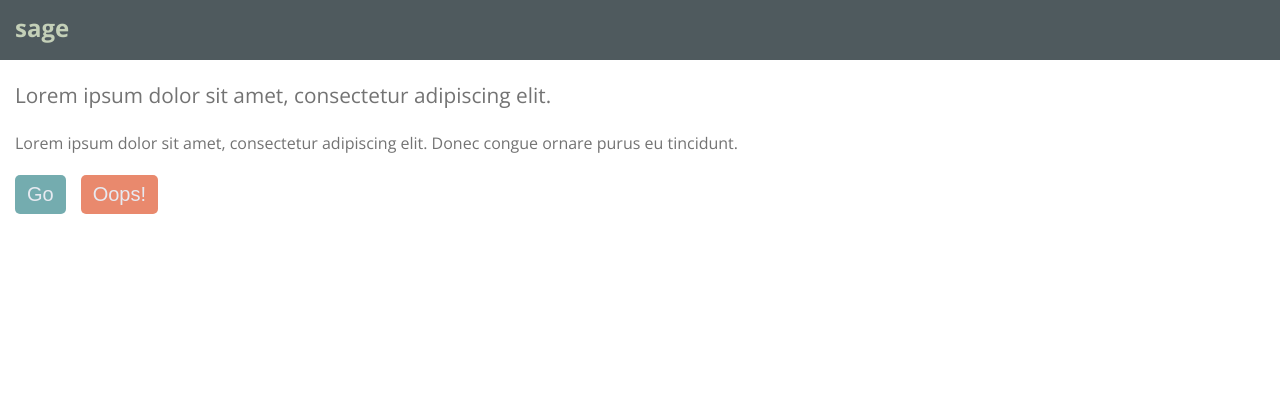
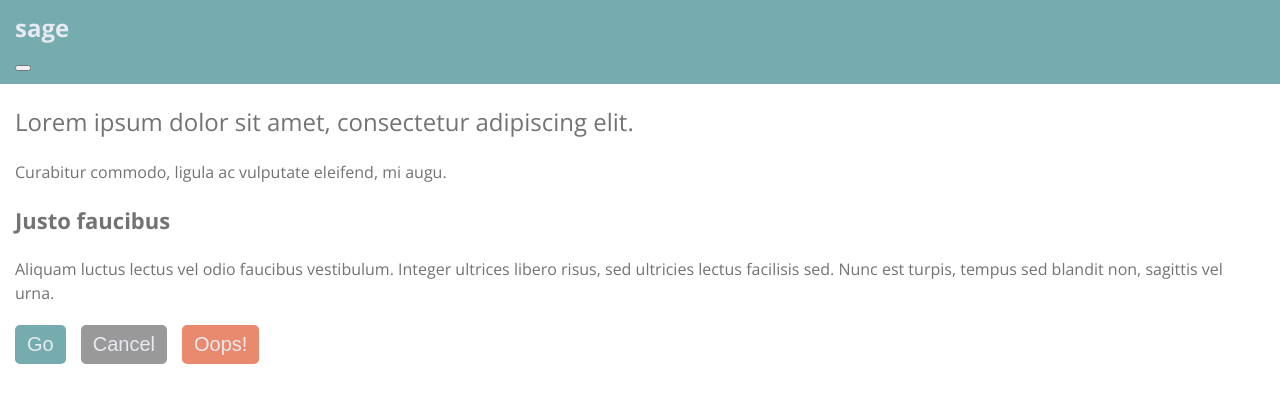
Before and after one commit to markallum/sage, an Angular app in the folder Client/: page / in a window 1280 px wide. Shown: the top 402 px of the page. Built offline with nearby package versions, Linux system fonts and the light colour scheme.

Commit message:
Added in header styling

```diff
--- a/Client/src/app/app.component.html
+++ b/Client/src/app/app.component.html
@@ -1,12 +1,16 @@
 <header class="app-header">
     <h1 class="app-title">{{ title | lowercase }}</h1>
+    <button class="menu-button" type="button"></button>
 </header>
 
 <div class="content-wrapper">
-    <p class="emphasised-text">Lorem ipsum dolor sit amet, consectetur adipiscing elit.</p>
-    <p>Lorem ipsum dolor sit amet, consectetur adipiscing elit. Donec congue ornare purus eu tincidunt.</p>
+    <h2>Lorem ipsum dolor sit amet, consectetur adipiscing elit.</h2>
+    <p>Curabitur commodo, ligula ac vulputate eleifend, mi augu.</p>
+    <h3>Justo faucibus</h3>
+    <p>Aliquam luctus lectus vel odio faucibus vestibulum. Integer ultrices libero risus, sed ultricies lectus facilisis sed. Nunc est turpis, tempus sed blandit non, sagittis vel urna.</p>
     <div class="button-panel">
         <button class="primary-button" type="button">Go</button>
+        <button class="secondary-button" type="button">Cancel</button>
         <button class="warning-button" type="button">Oops!</button>
     </div>
 
--- a/Client/src/app/app.component.scss
+++ b/Client/src/app/app.component.scss
@@ -2,13 +2,17 @@
 
 .app-header {
     width:100%;
-    background:$feldgrau;
+    background:$gulf-stream;
     padding:10px 15px;
 }
 
 .app-title {
-    color:$pale-silver;
+    color:$flitter;
     margin:0;
     padding:0;
     height:40px;
 }
+
+.menu-button {
+
+}
--- a/Client/src/app/styles/colours.scss
+++ b/Client/src/app/styles/colours.scss
@@ -3,5 +3,5 @@ $feldgrau:#4F5A5E;
 $gulf-stream:#74ACAF;
 $flitter:#E7EAF1;
 $platinum:#E8E7E2;
-$dove-gray:#737373;
+$dove-grey:#737373;
 $warning:#E9896D;
--- a/Client/src/app/styles/interactions.scss
+++ b/Client/src/app/styles/interactions.scss
@@ -28,6 +28,16 @@
     }
 }
 
+.secondary-button {
+    @extend .button-core;
+    background:lighten($dove-grey, 15%);
+    color:$flitter;
+
+    &:hover {
+        background:lighten($dove-grey, 5%);
+    }
+}
+
 .warning-button {
     @extend .button-core;
     background:$warning;
--- a/Client/src/app/styles/typography.scss
+++ b/Client/src/app/styles/typography.scss
@@ -2,11 +2,21 @@
 
 body {
     font-family:'Open Sans', Helvetica, sans-serif;
-    color:$dove-gray;
+    color:$dove-grey;
 }
 
 h1 {
     font-size:24px;
+}
+
+h2 {
+    font-weight:400;
+    margin:10px 0 20px 0;
+}
+
+h3 {
+    font-size:22px;
+    margin:10px 0 20px 0;
 }
 
 p {
```
